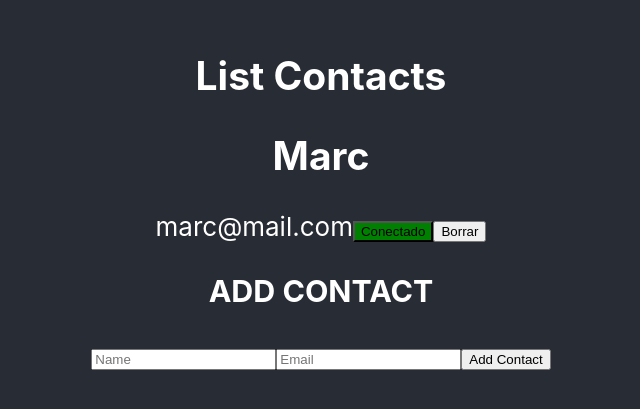
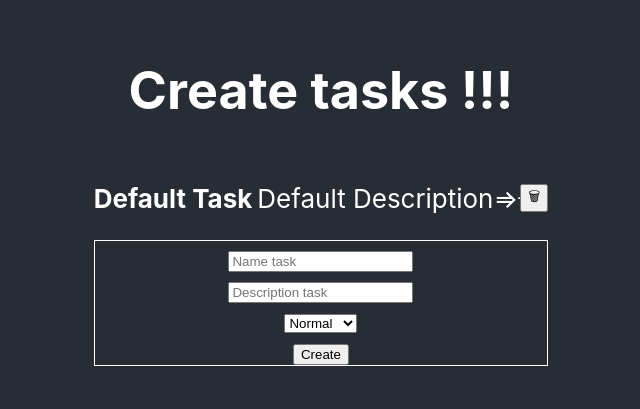
Before and after one commit to Marco5X/open-bootcamp-FrontEnd-Developer-ReactJS, a React (Create React App) app in the folder ejercicio-react/: page / in a window 1280 px wide. Shown: the part 205-614 px from the top of the page, without its empty margins (319-959 px from the left). Built offline with nearby package versions, Linux system fonts and the light colour scheme.

Commit message:
Resolucion ejercicio 13-15

```diff
--- a/ejercicio-react/package.json
+++ b/ejercicio-react/package.json
@@ -6,10 +6,12 @@
     "@testing-library/jest-dom": "^5.16.5",
     "@testing-library/react": "^13.3.0",
     "@testing-library/user-event": "^13.5.0",
+    "formik": "^2.2.9",
     "react": "^18.2.0",
     "react-dom": "^18.2.0",
     "react-scripts": "5.0.1",
-    "web-vitals": "^2.1.4"
+    "web-vitals": "^2.1.4",
+    "yup": "^0.32.11"
   },
   "scripts": {
     "start": "react-scripts start",
--- a/ejercicio-react/src/App.js
+++ b/ejercicio-react/src/App.js
@@ -1,5 +1,7 @@
 import './App.css';
 import Contactos from './components/Ejercicio 1-3/contactos';
+import { Condicional } from './components/Ejercicio 10-12/renderCondicional';
+import { Formulario } from './components/Ejercicio 13-15/Formularios';
 import Clockf from './components/Ejercicio 4-6/cicloDeVida';
 import { Contacts } from './components/Ejercicio 7-9/Contactos';
 
@@ -15,7 +17,9 @@ function App() {
       <header className="App-header">
         {/*<Contactos contacto ={contactoPrueba} />*/}
         {/* <Clockf /> */}
-        <Contacts />
+        {/* <Contacts /> */}
+        {/* <Condicional /> */}
+        <Formulario />
       </header>
     </div>
   );
--- /dev/null
+++ b/ejercicio-react/src/components/Ejercicio 13-15/Formularios.jsx
@@ -0,0 +1,68 @@
+import React from "react";
+import { Formik, Form, Field } from 'formik';
+import * as yup from 'yup';
+import LEVELS from "../../models/levels.enum";
+import useTasks from "./useList"
+
+export const Formulario = () => {
+    let schema = yup.object().shape({
+        name: yup.string().min(2, "To short").max(36, "To long").required("Required"),
+        description: yup.string().min(3, "to short").max(150, "To long").required("Description required"),
+    });
+
+    const defaultTask = {
+        name: "Default Task",
+        description: "Default Description",
+        level: LEVELS.NORMAL,
+    }
+
+    const tasks = useTasks([defaultTask])
+
+    return (
+        <div>
+            <h1>Create tasks !!!</h1>
+            {tasks.isEmpty() ? (
+                <p>Task List is Empty</p>
+            ) : (
+                tasks.value.map((task, index) => (
+                    <li key={index} style={{ display: 'flex', alignItems: 'center' }}>
+                        <p style={{ fontWeight: 'bold', marginRight: '5px' }}>{task.name}</p>
+                        <p>{task.description}</p>
+                         =><hr />
+                        <button type="checkbox" onClick={() => tasks.remove(index)} checked={false}>🗑</button>
+                    </li>
+                ))
+            )}
+            <Formik
+                initialValues={{ name: '', description: '', level: LEVELS.NORMAL }}
+                onSubmit={(values, actions) => {
+                    setTimeout(() => {
+                        tasks.push(values);
+                        actions.resetForm({});
+                        actions.setSubmitting(false);
+
+                    }, 400);
+                }}
+                validationSchema={schema}
+            >
+                {({ errors }) => (
+                    <Form style={{border: "solid 1px"}}>
+                        <Field type="text" name="name" placeholder="Name task" />
+                        {errors && errors.name}
+                        <br />
+                        <Field type="text" name="description" placeholder="Description task" />
+                        {errors && errors.description}
+                        <br />
+                        <Field as="select" name="level" >
+                            <option value={LEVELS.NORMAL}>Normal</option>
+                            <option value={LEVELS.URGENT}>Urgent</option>
+                            <option value={LEVELS.BLOCKING}>Blocking</option>
+                        </Field>
+                        <br />
+                        <button type="submit" >Create</button>
+                    </Form>
+                )}
+            </Formik>
+        </div>
+    )
+}
--- /dev/null
+++ b/ejercicio-react/src/components/Ejercicio 13-15/useList.jsx
@@ -0,0 +1,25 @@
+import React, { useState } from 'react';
+
+const useList = (initialValue = []) => {
+    const [value, setValue] = useState(initialValue);
+
+    // Push new value to list
+    const push = (element) => {
+        setValue((oldValue) => [...oldValue, element]);
+    };
+
+    // Remove value from list
+    const remove = (index) => {
+        setValue((oldValue) => oldValue.filter((_, i) => i !== index));
+    };
+
+    // List is Empty ? true / false
+    const isEmpty = () => value.length === 0;
+
+    // TODO:Develop more functions for lists
+    return {
+            value, setValue, push, remove, isEmpty,
+        };
+};
+
+export default useList;
--- /dev/null
+++ b/ejercicio-react/src/models/levels.enum.js
@@ -0,0 +1,7 @@
+const LEVELS = {
+    NORMAL: 'normal',
+    URGENT: 'urgent',
+    BLOCKING: 'blocking',
+  };
+
+  export default LEVELS;
```
Also changed, not shown: ejercicio-react/src/components/Ejercicio 10-12/colores.jsx (deleted, +0 -59 lines), 1 other file (tests, documents, lock files or other folders).
